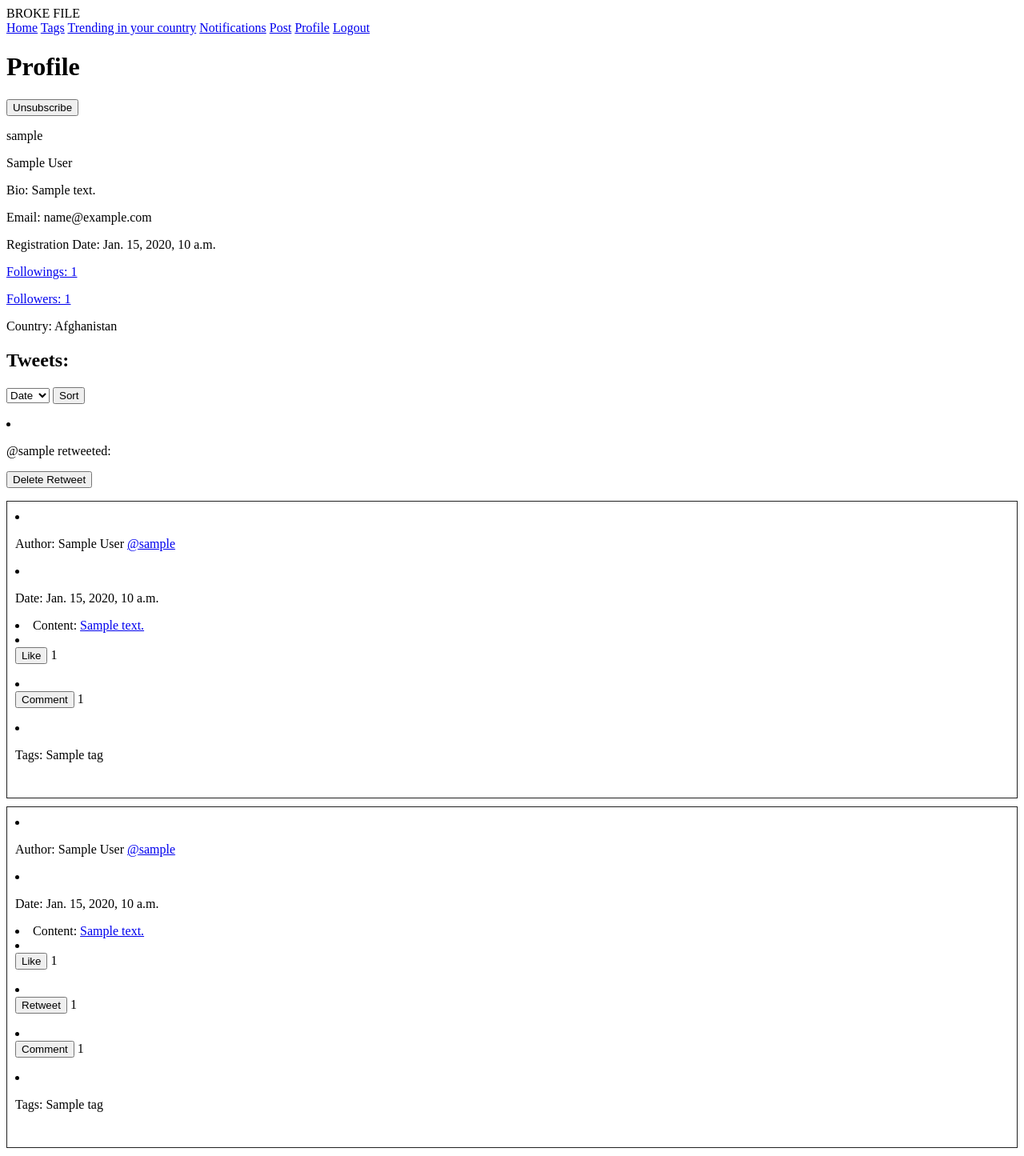
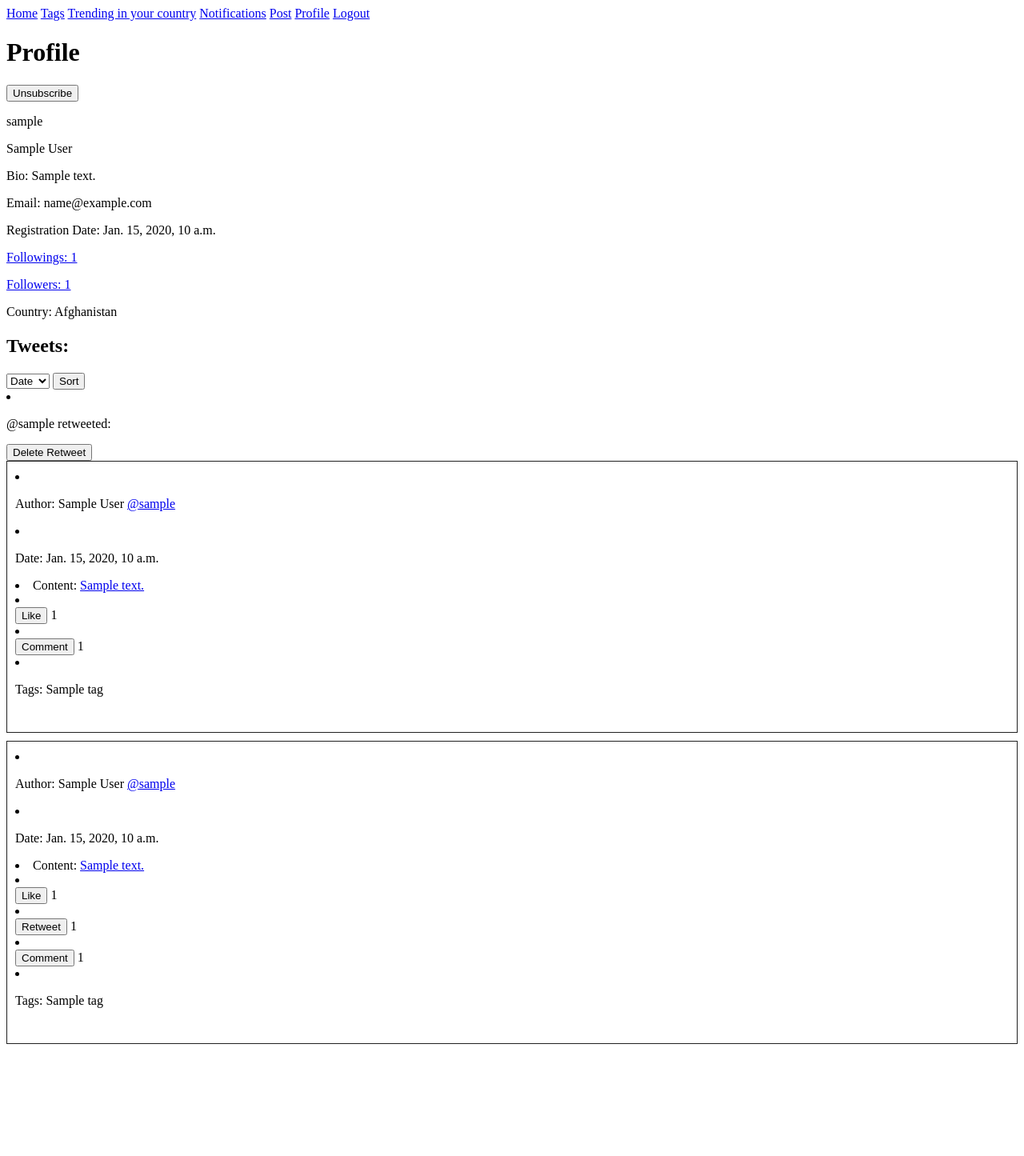
Before and after one commit to HiRurgLipay/twiads, a Django app: template scr/twiads/core/presentation/templates/fff.html in a window 1280 px wide. Shown: the whole page at 80% size. After the commit the page ends 1305 px from the top, so only its background shows below. Run offline with Django 4.2, Linux system fonts and the light colour scheme; the template is opened without the code that fills it: values that come from a table or form of the project are taken from there, others are empty; a user stored in the database is signed in; data comes from the database, SQL or seed files in the repository; tables that the repository leaves empty hold one stand-in row (values such as "Sample post").

Commit message:
Update fff.html

```diff
--- a/scr/twiads/core/presentation/templates/fff.html
+++ b/scr/twiads/core/presentation/templates/fff.html
@@ -1,6 +1,3 @@
-BROKE FILE
-
-
 {% extends "base.html" %}
 {% block content %}
 <h1>Profile</h1>
```
